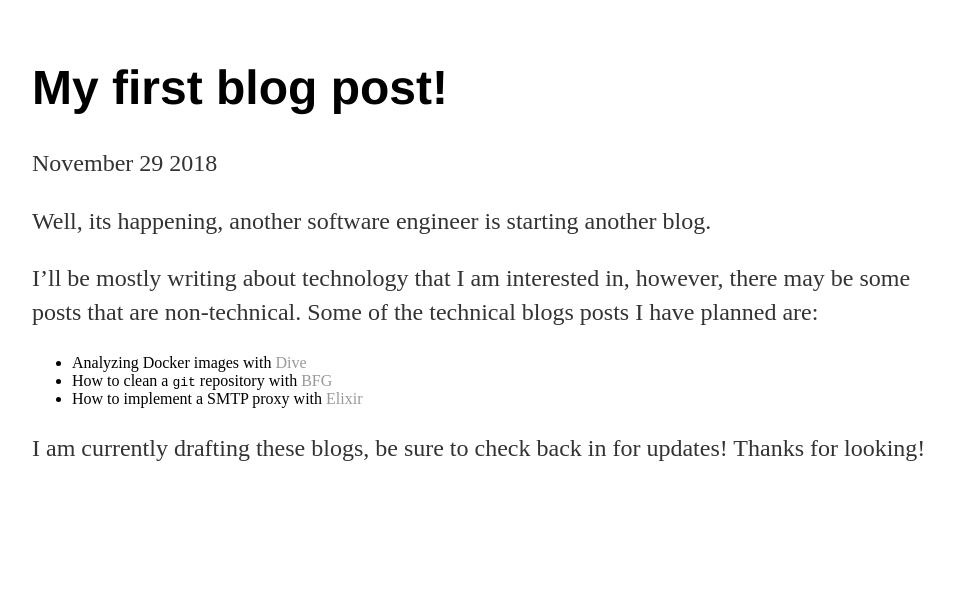
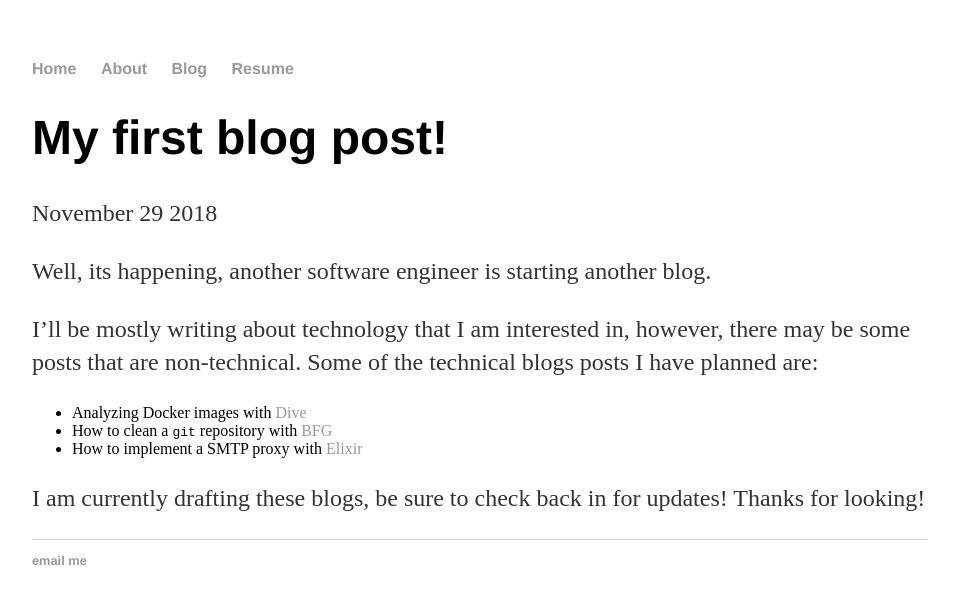
Before and after one commit to nickdichev/nickdichev.github.io, a Jekyll site: the page built from _posts/2018-11-29-welcome.md, in a window 1280 px wide. Shown: the top 604 px of the page, without its empty margins (160-1114 px from the left). Built offline with Jekyll 4.4.1, drawn with Linux system fonts in a browser that asks for light colours.

Commit message:
standardize layout with includes

```diff
--- /dev/null
+++ b/_includes/footer.html
@@ -0,0 +1,7 @@
+<footer>
+  <ul>
+    <li>
+      <a href="mailto:nickdichev@yahoo.com">email me</a>
+    </li>
+  </ul>
+</footer>
--- /dev/null
+++ b/_includes/head.html
@@ -0,0 +1,4 @@
+<head>
+  <title> {{ site.title }} </title>
+  <link rel="stylesheet" type="text/css" href="/css/main.css">
+</head>
--- /dev/null
+++ b/_includes/nav.html
@@ -0,0 +1,8 @@
+<nav class="nav-primary" role="navigation" >
+  <ul>
+    <li><a href="/">Home</a></li>
+    <li><a href="/about">About</a></li>
+    <li><a href="/blog">Blog</a></li>
+    <li><a href="/resume">Resume</a></li>
+  </ul>
+</nav>
--- a/_layouts/post.html
+++ b/_layouts/post.html
@@ -1,15 +1,19 @@
 ---
 layout: post
 ---
-<head>
-	<link rel="stylesheet" type="text/css" href="/css/main.css">
-</head>
+<html>
+  {% include head.html %}
 
-<h1>{{ page.title }}</h1>
-<p class="meta">
-  {{ page.date | date: "%B %-d %Y" }}
-</p>
+  <body>
+    {% include nav.html %}
 
-<div class="post">
-  {{ content }}
-</div>
+    <h1> {{ page.title }} </h1>
+    <p class="meta"> {{ page.date | date: "%B %-d %Y" }} </p>
+
+    <div class="post">
+      {{ content }}
+    </div>
+  </body>
+
+  {% include footer.html %}
+</html>
```
Also changed, not shown: _layouts/index.html (+9 -24 lines).
